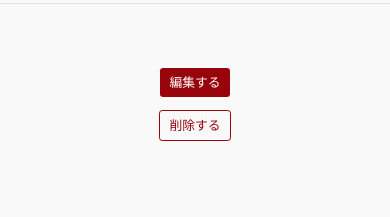
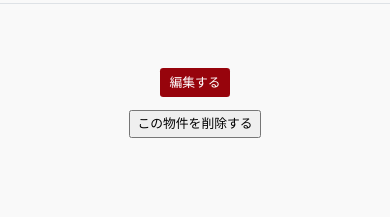
Before and after one commit to Hackathon2023springAteam/estate, a Django app: template django/templates/detail.html in a window 390 px wide. Shown: the part 1701-1918 px from the top of the page. After the commit the page ends 1839 px from the top, so only its background shows below. Run offline with Django 3.2, Linux system fonts and the light colour scheme; the template is opened without the code that fills it: values that come from a table or form of the project are taken from there, others are empty; some libraries are stand-ins or nearby versions; some web fonts are replaced.

Commit message:
詳細画面ボタン修正

```diff
--- a/django/templates/detail.html
+++ b/django/templates/detail.html
@@ -493,31 +493,33 @@
         </div>
 
         <div id="button-area" class="row align-items-center">
-            <div class="col-12 col-md-4"></div>
-            <div class="col-12 col-md-2 text-center">
+            <div class="col col-12 col-md-3 col-lg-5 col-xl-5"></div>
+            <div class="col col-12 col-md-4 col-lg-3 col-xl-2 text-center">
                 <a
-                    class="btn btn-primary text-white mb-3"
+                    class="btn btn-edit btn-primary text-white mb-3"
                     href="{% url 'RealEstate360:propertyinfo_edit' basic_information_form.instance.basic_information_id %}"
                 >
                     編集する
                 </a>
             </div>
-            <div class="col-12 col-md-2 text-center">
+            <div class="col col-12 col-md-2 col-lg-1 col-xl-3"></div>
+            <div class="col col-12 col-md-2 col-lg-3 col-xl-2 text-center">
                 <form
                     method="POST"
                     action="{% url 'RealEstate360:propertyinfo_inactive' basic_information_form.instance.basic_information_id %}"
                 >
                     {% csrf_token %}
+                    <!-- <img src="{% static 'img/icon _delete_.svg' %}" alt="" width="30" height="30" class="delete-icon__img"> -->
                     <input type="hidden" name="is_active" value="false" />
                     <input
                         type="submit"
-                        class="btn btn-outline-primary mb-3"
-                        value="削除する"
+                        class="btn-delete mb-3"
+                        value="この物件を削除する"
                         onclick="return confirm('本当に削除してもよろしいですか？')"
                     />
                 </form>
             </div>
-            <div class="col-12 col-md-4"></div>
+
         </div>
     </div>
 </div>
```
Also changed, not shown: django/RealEstate360/static/img/icon _delete_.svg (added).
